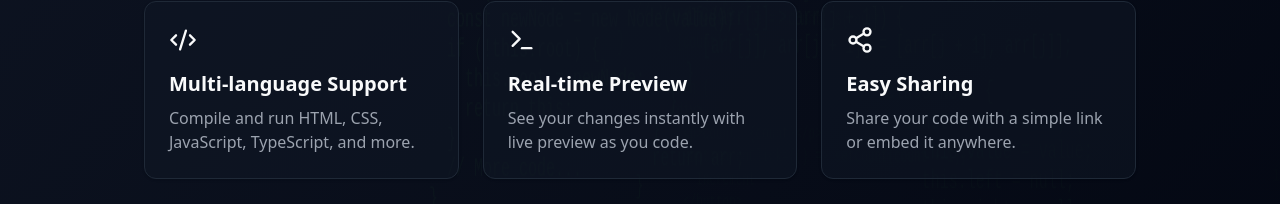
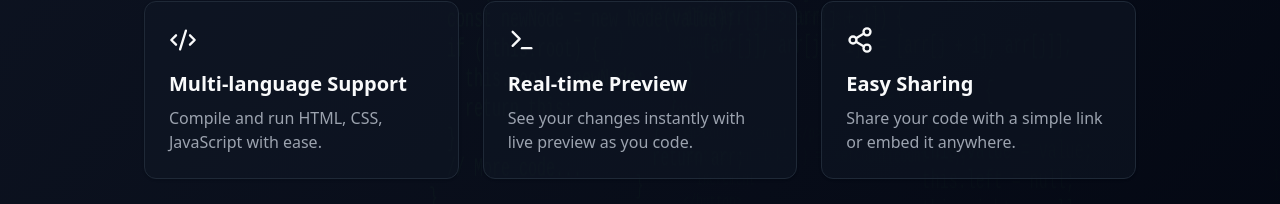
Before and after one commit to Sriramgandrothu/AST-IDE, a React (Vite) app in the folder client/: page / in a window 1280 px wide. Shown: the part 1032-1236 px from the top of the page. Built offline with nearby package versions, Linux system fonts and the light colour scheme; no server answers.

Commit message:
Home.tsx

```diff
--- a/client/src/pages/Home.tsx
+++ b/client/src/pages/Home.tsx
@@ -186,7 +186,7 @@ export default function Home() {
             <Code2 size={28} />
           </div>
           <h3 className="text-xl font-semibold mb-2">Multi-language Support</h3>
-          <p className="text-gray-400">Compile and run HTML, CSS, JavaScript, TypeScript, and more.</p>
+          <p className="text-gray-400">Compile and run HTML, CSS, JavaScript with ease.</p>
         </Card>
 
         <Card className="bg-gray-900/50 border-gray-800 p-6">
```
